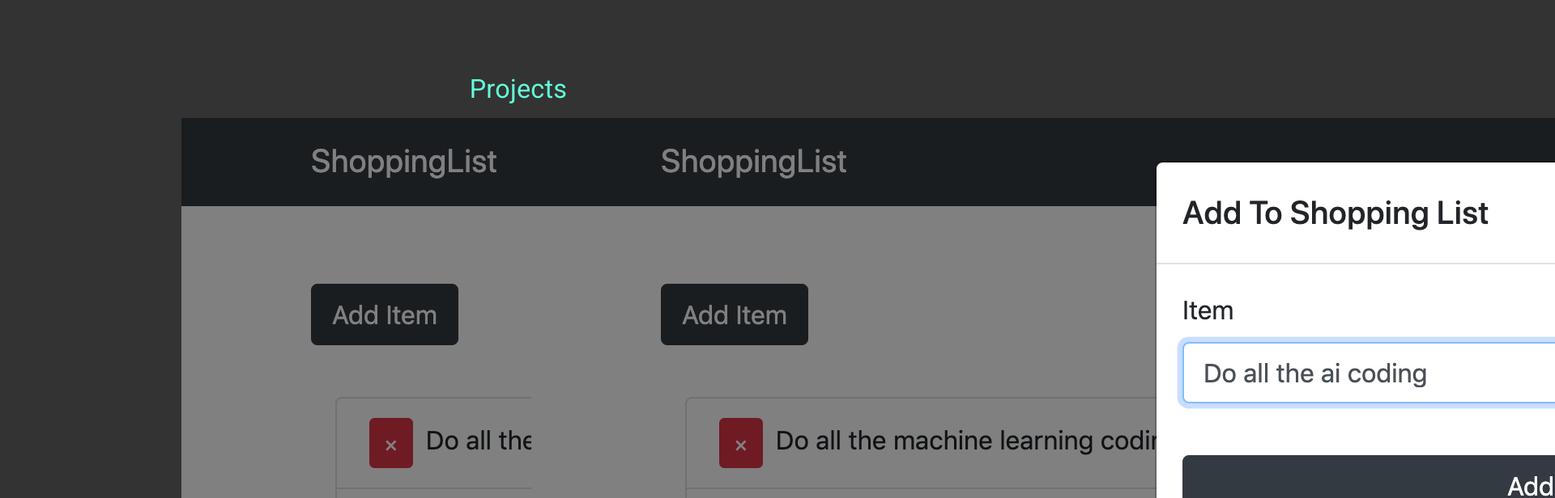
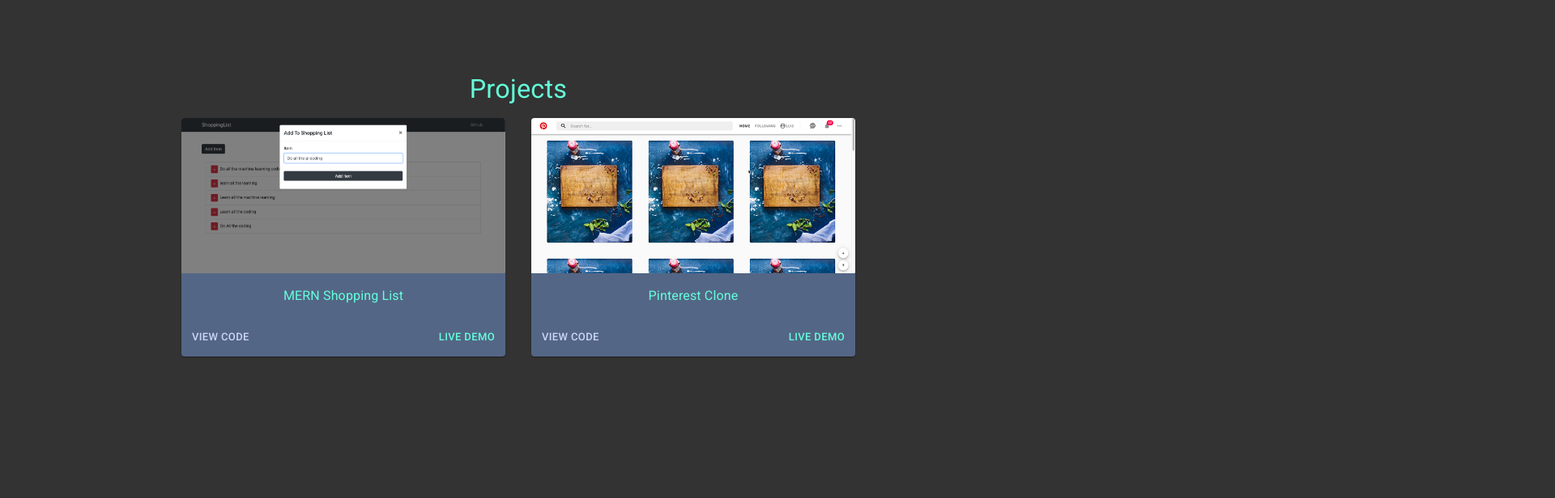
Before and after one commit to Blazekla/portfolio, a React (Create React App) app: page / in a window 1280 px wide. Shown: the part 780-1396 px from the top of the page at 81% size, 1920 px wide, since content can reach past the window. Built offline with nearby package versions, Linux system fonts and the light colour scheme.

Commit message:
added working code for dynamic image import

```diff
--- a/src/components/Projects.js
+++ b/src/components/Projects.js
@@ -5,8 +5,6 @@ import ContentCard from "./sub_components/Cards";
 import pageData from "./data/pageData";
 import Typography from "@material-ui/core/Typography";
 import ScrollReveal from "scrollreveal";
-
-import test from "./data/images";
 
 function Projects() {
   const revealContainer = useRef(null);
@@ -33,7 +31,7 @@ function Projects() {
   //Code below to import dynamic images used for project
   function importAll(r) {
     let images = {};
-    r.keys().map((item, index) => {
+    r.keys().forEach((item, index) => {
       images[item.replace("./", "")] = r(item);
     });
     return images;
@@ -57,13 +55,8 @@ function Projects() {
           margin: "0px auto 100px"
         }}
       >
-        {test.map(item => console.log(item.alt))}
-        {/* {console.log(test[0])} */}
         {pageData.project.map(
-          (
-            { title, github, external, tech, image, imageName, description },
-            id
-          ) => {
+          ({ title, github, external, tech, src, alt, description }, id) => {
             return (
               <Grid
                 item
@@ -73,25 +66,16 @@ function Projects() {
                 md={6}
                 style={{ padding: "16px" }}
               >
-                {test.map(({ title, src, alt, full }, id) => {
-                  console.log("trying now...", src);
-                  // let requireTest = require(src);
-                  // console.log(patpat[full]);
-                  console.log(patpat);
-                  return (
-                    <img key={id} src={patpat[full]} title={title} alt={alt} />
-                  );
-                })}
-                {/* <ContentCard
+                <ContentCard
                   title={title}
                   code={github}
                   external={external}
                   technology={tech}
-                  image={image}
-                  imageName={imageName} //refactor to omit passing down this prop
+                  imageSource={patpat[src]}
+                  alt={alt}
+                  // imageName={imageName} //refactor to omit passing down this prop
                   desc={description}
-                  test={test[id].src}
-                /> */}
+                />
               </Grid>
             );
           }
--- a/src/components/data/images.js
+++ /dev/null
@@ -1,20 +0,0 @@
-const images = [
-  {
-    title: "MERN",
-    src: "./static/images/MERN-project.jpg",
-    // src: "./components/static/images/MERN-project.jpg",
-    // src: "static/media/MERN-project.dfbd0db8.jpg",
-    alt: "Mern Picture",
-    // full: "components/static/images/MERN-project.jpg"
-    full: "MERN-project.jpg"
-  },
-  {
-    title: "Pinterest",
-    src: "./static/Pinterest-project.jpg",
-    alt: "Pinterest Picture",
-    // full: "components/static/images/Pinterest-project.jpg"
-    full: "Pinterest-project.jpg"
-  }
-];
-
-export default images;
--- a/src/components/data/pageData.js
+++ b/src/components/data/pageData.js
@@ -1,7 +1,3 @@
-// import pinterest from "../static/images/Pinterest-project.jpg";
-// import mern from "../static/images/MERN-project.jpg";
-
-//Refactor key imageName so it isn't necessary to pass to component
 const pageData = {
   hero: {
     title: "Hi, my name is",
@@ -15,9 +11,8 @@ const pageData = {
       github: "https://github.com/Blazekla/MERN-Shopping-List",
       external: "https://still-brushlands-77127.herokuapp.com/",
       tech: "",
-      // image: "../static/images/MERN-project.jpg",
-      // image: { mern },
-      imageName: "mern",
+      src: "MERN-project.jpg",
+      alt: "Picture of the MERN project showcasing the list",
       description: "#"
     },
     {
@@ -25,11 +20,8 @@ const pageData = {
       github: "https://github.com/Blazekla/pinterest-project",
       external: "https://elastic-kirch-ad2656.netlify.com/",
       tech: "",
-
-      // image: { pinterest },
-      imageName: "pinterest",
-      // image: "./Pinterest-project.jpg",
-      // image: "../static/images/Pinterest-project.jpg",
+      src: "Pinterest-project.jpg",
+      alt: "Picture of the Pinterest front page",
       description: "#"
     }
     // {
@@ -37,13 +29,17 @@ const pageData = {
     //   github: "",
     //   external: "",
     //   tech: "",
+    //   src:"",
+    //   alt:"",
     //   description: "#"
     // },
     // {
     //   title: "4",
-    //   github: "",
+    //  github: "",
     //   external: "",
     //   tech: "",
+    //   src:"",
+    //   alt:"",
     //   description: "#"
     // },
     // {
@@ -51,6 +47,8 @@ const pageData = {
     //   github: "",
     //   external: "",
     //   tech: "",
+    //   src:"",
+    //   alt:"",
     //   description: "#"
     // },
     // {
@@ -58,6 +56,8 @@ const pageData = {
     //   github: "",
     //   external: "",
     //   tech: "",
+    //   src:"",
+    //   alt:"",
     //   description: "#"
     // }
   ]
--- a/src/components/sub_components/Cards.js
+++ b/src/components/sub_components/Cards.js
@@ -36,16 +36,13 @@ function ContentCard(props) {
   return (
     <Card className={classes.card}>
       <CardActionArea disableRipple={true}>
-        {console.log("require result ")}
         <CardMedia
           component="img"
-          alt="Waving photogenic seal"
+          alt={props.alt}
           // image={props.image[props.imageName]}
-          image={props.test}
+          image={props.imageSource}
           title="Photogenic Seal Pup"
         />
-
-        {/* {console.log(props.image[props.imageName])} */}
       </CardActionArea>
       <CardContent className={classes.cardContent}>
         <Typography color="secondary">{props.title}</Typography>
```
